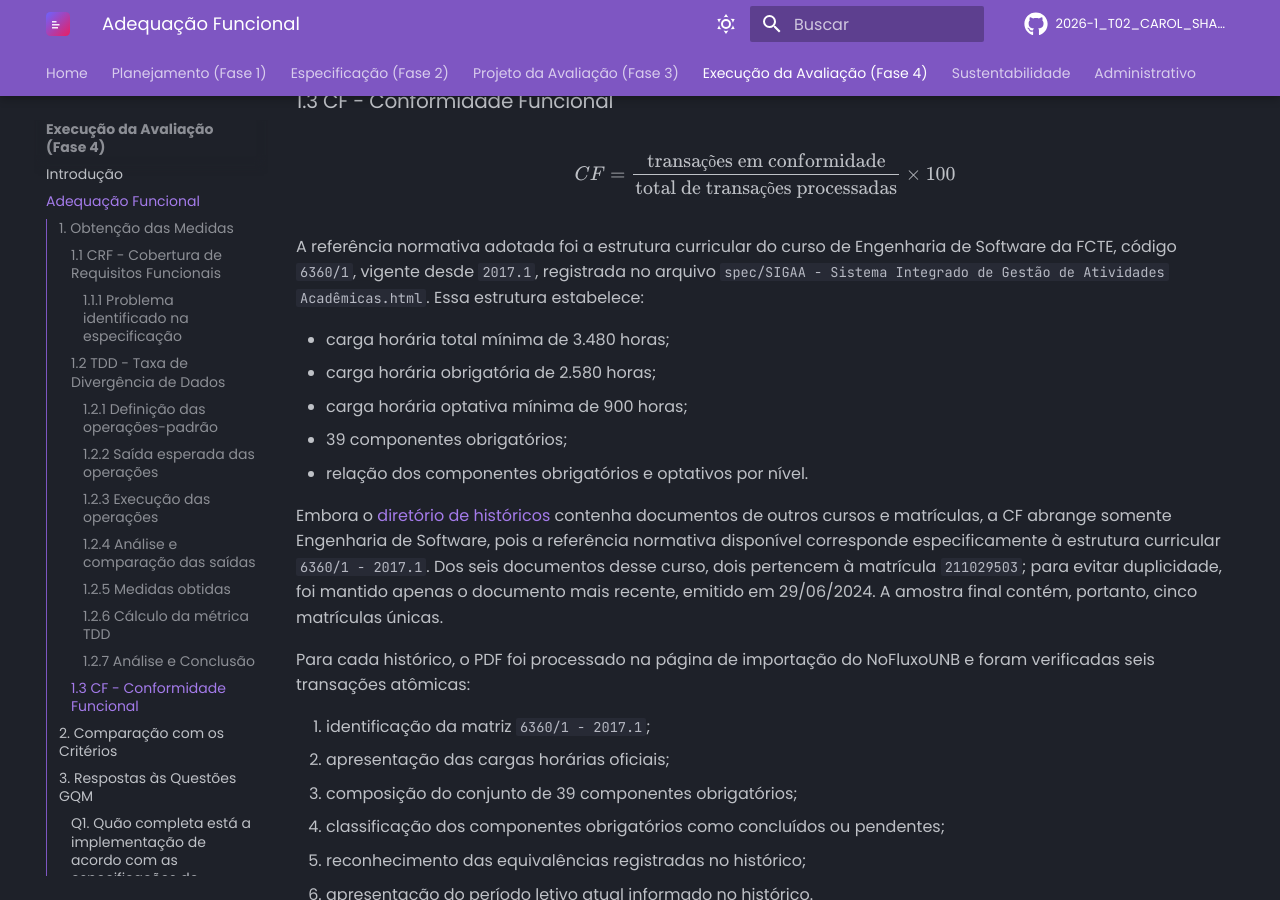
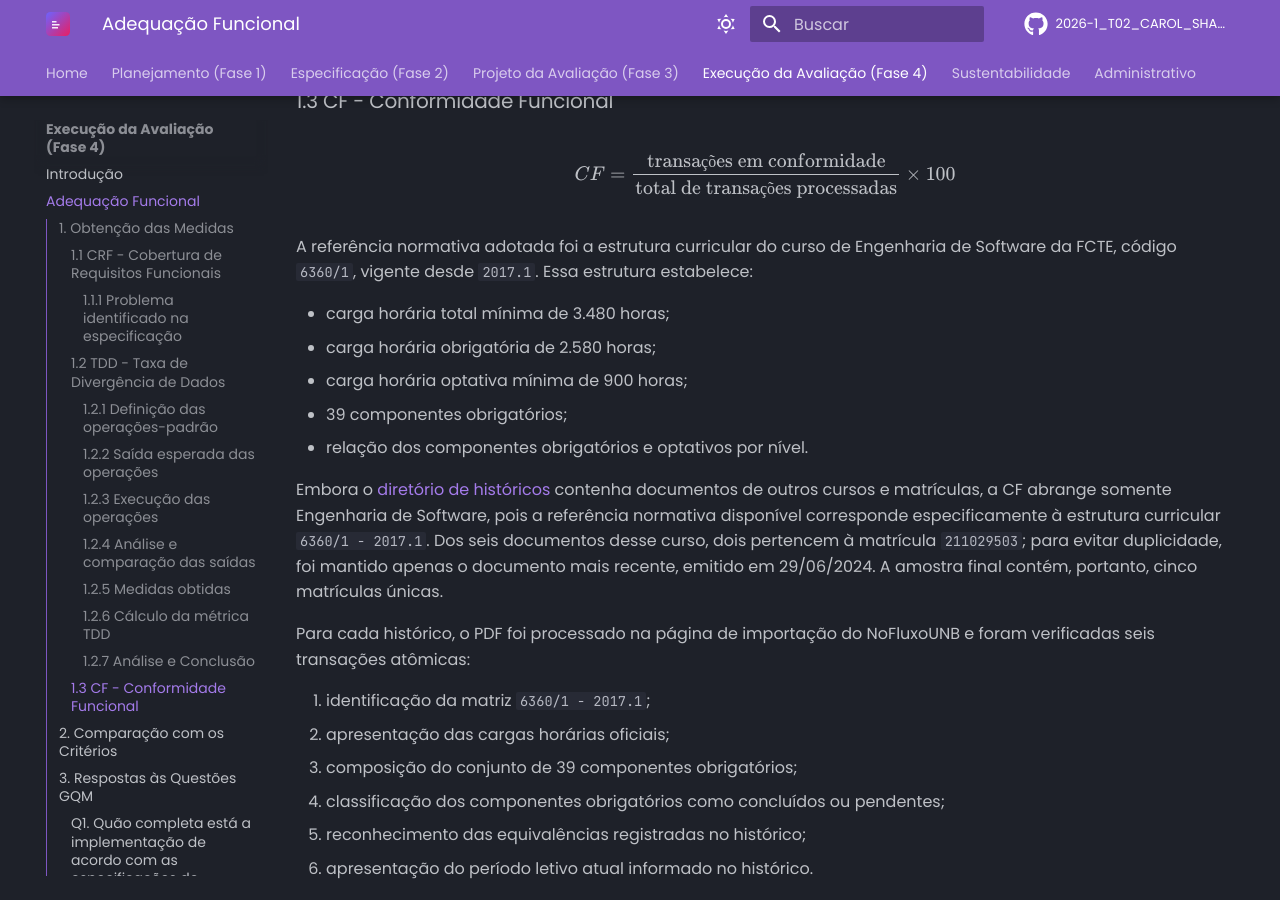
Before and after one commit to FCTE-Qualidade-de-Software-1/2026-1_T02_CAROL_SHAW, an MkDocs documentation site: the page built from docs/fase4/adequacao_funcional.md, in a window 1280 px wide and 900 px high, scrolled down 3860 px. Built offline with MkDocs 1.6.1 and Material for MkDocs 9.7.7, drawn with Linux system fonts in a browser that asks for light colours; comment, search, counter and statistics services are not loaded.

Commit message:
fix: conserta referencia a fontes do sigaa

```diff
--- a/docs/fase4/adequacao_funcional.md
+++ b/docs/fase4/adequacao_funcional.md
@@ -122,7 +122,7 @@ $$
 CF = \frac{\text{transações em conformidade}}{\text{total de transações processadas}} \times 100
 $$
 
-A referência normativa adotada foi a estrutura curricular do curso de Engenharia de Software da FCTE, código `6360/1`, vigente desde `2017.1`, registrada no arquivo `spec/SIGAA - Sistema Integrado de Gestão de Atividades Acadêmicas.html`. Essa estrutura estabelece:
+A referência normativa adotada foi a estrutura curricular do curso de Engenharia de Software da FCTE, código `6360/1`, vigente desde `2017.1`. Essa estrutura estabelece:
 
 - carga horária total mínima de 3.480 horas;
 - carga horária obrigatória de 2.580 horas;
```
Also changed, not shown: docs/fase4/evidencias/adequacao_funcional/cf.md (+1 -1 lines).
